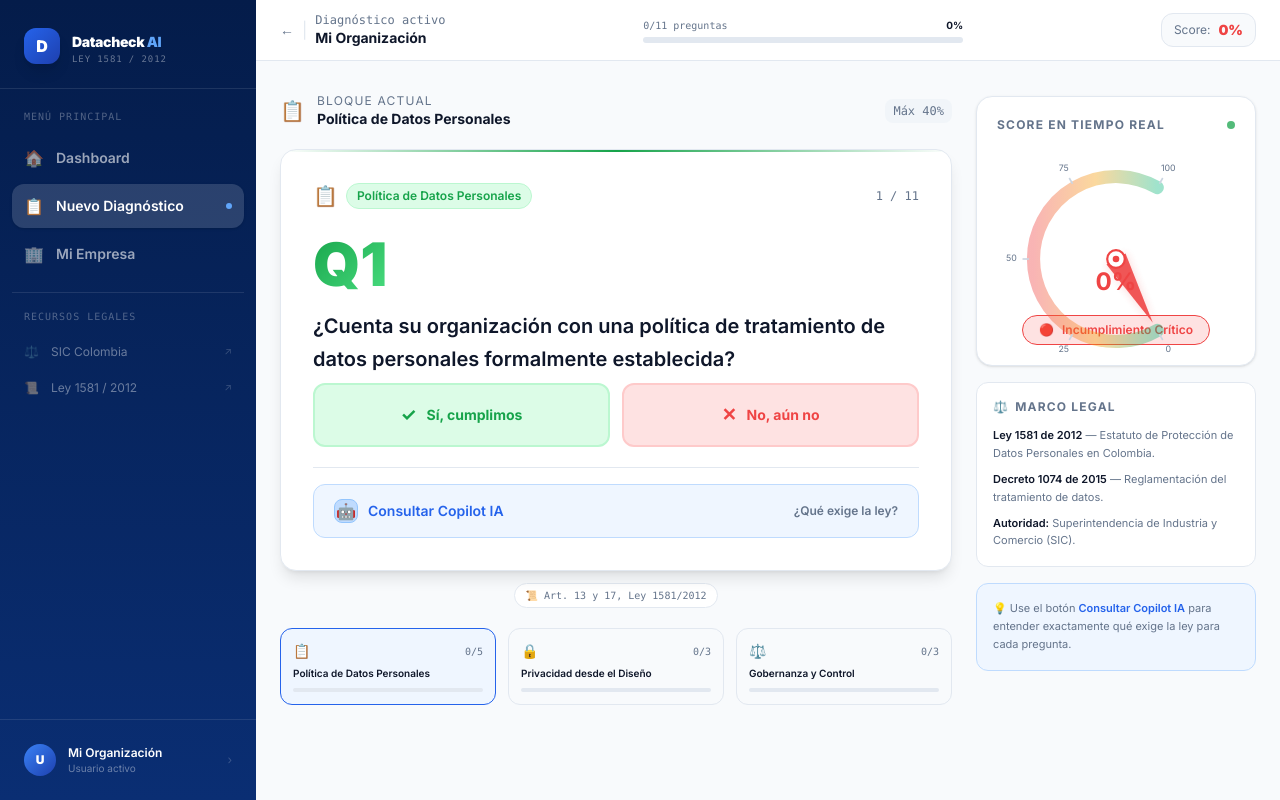
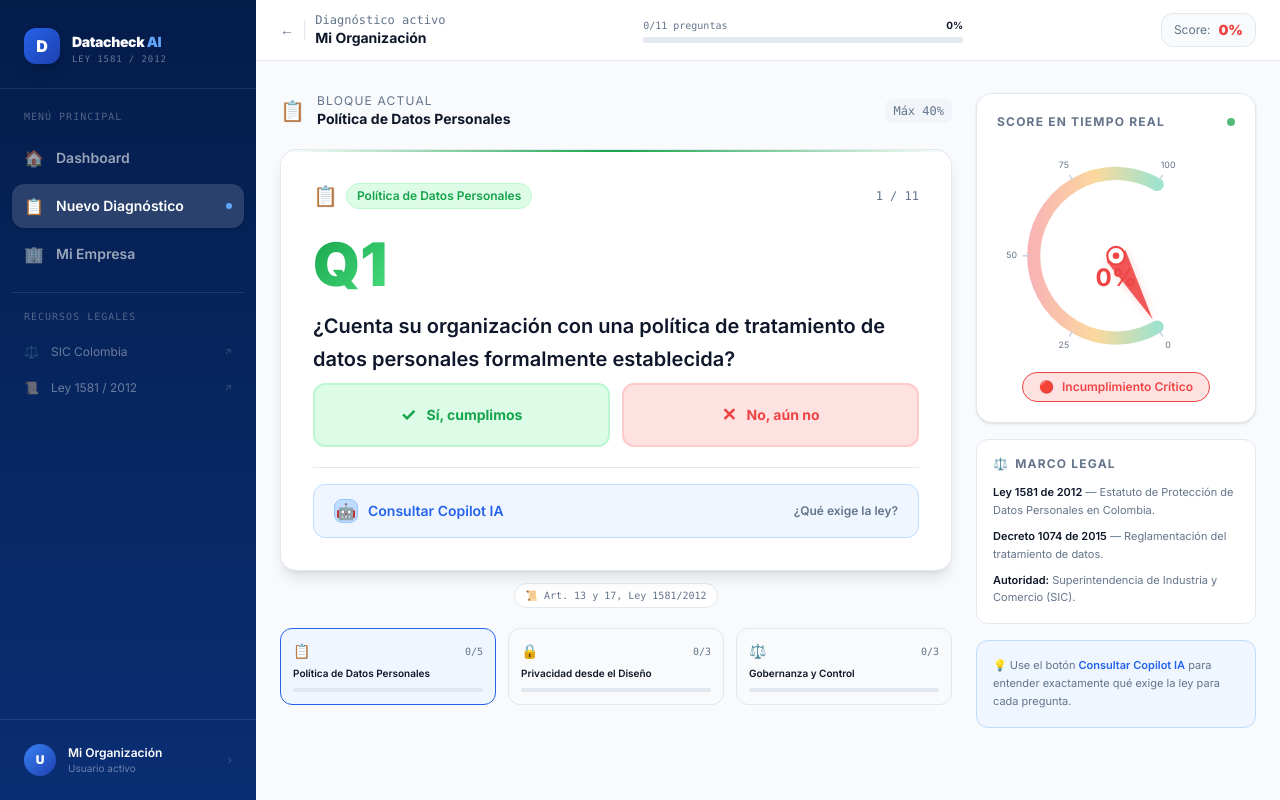
Before and after one commit to datacheck26/hackaton-talento-tech, a Next.js app: page /diagnostico in a window 1280 px wide. Built offline with nearby package versions, Linux system fonts and the light colour scheme.

Commit message:
fix: adjust GaugeChart viewBox and height to prevent badge overlaps

```diff
--- a/app/ui/diagnostico/GaugeChart.tsx
+++ b/app/ui/diagnostico/GaugeChart.tsx
@@ -83,9 +83,9 @@ export default function GaugeChart({ score, nivelRiesgo, animated = true }: Gaug
       {/* SVG Gauge */}
       <div className="relative">
         <svg
-          viewBox="0 0 200 140"
+          viewBox="0 0 200 195"
           width="220"
-          height="154"
+          height="214"
           className="overflow-visible"
           role="img"
           aria-label={`Gauge de cumplimiento: ${clampedScore}%`}
```
